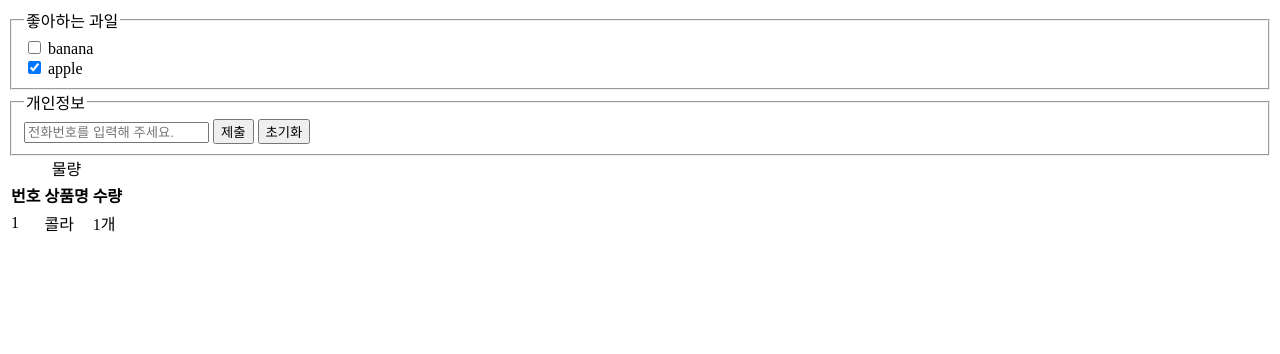
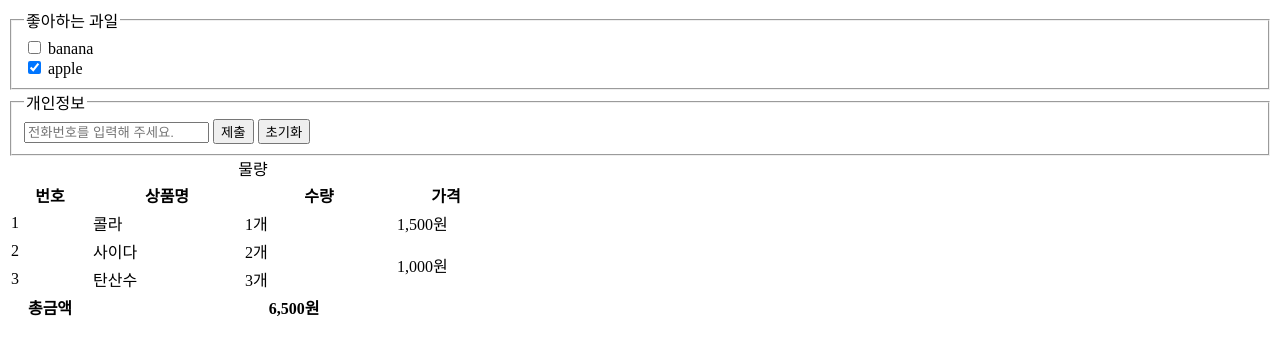
Before and after one commit to gihong1003/first-webpage-Japanese-letters, a plain HTML site: page index.html in a window 1280 px wide. Drawn offline with Linux system fonts and the light colour scheme.

Commit message:
표 작성법 공부2

```diff
--- a/index.html
+++ b/index.html
@@ -24,16 +24,42 @@
         </form>
         <table>
             <caption>물량</caption>
+            <col style="width: 80px">
+            <colgroup span="2" style="width: 150px"></colgroup>
+            <col style="width: 100px">
+            <thead>
                 <tr>
                     <th>번호</th>
                     <th>상품명</th>
                     <th>수량</th>
+                    <th>가격</th>
                 </tr>
+            </thead>
+            <tfoot>
+                <tr>
+                    <th>총금액</th>
+                    <th colspan="3">6,500원</th>
+                </tr>
+            </tfoot>
+            <tbody>
                 <tr>
                     <td>1</td>
                     <td>콜라</td>
                     <td>1개</td>
+                    <td>1,500원</td>
                 </tr>
+                <tr>
+                    <td>2</td>
+                    <td>사이다</td>
+                    <td>2개</td>
+                    <td rowspan="2">1,000원</td>
+                </tr>
+                <tr>
+                    <td>3</td>
+                    <td>탄산수</td>
+                    <td>3개</td>
+                </tr>
+            </tbody>
         </table>
     </body>
 </html>
```
Lines whose indentation alone changed are shown as unchanged.
